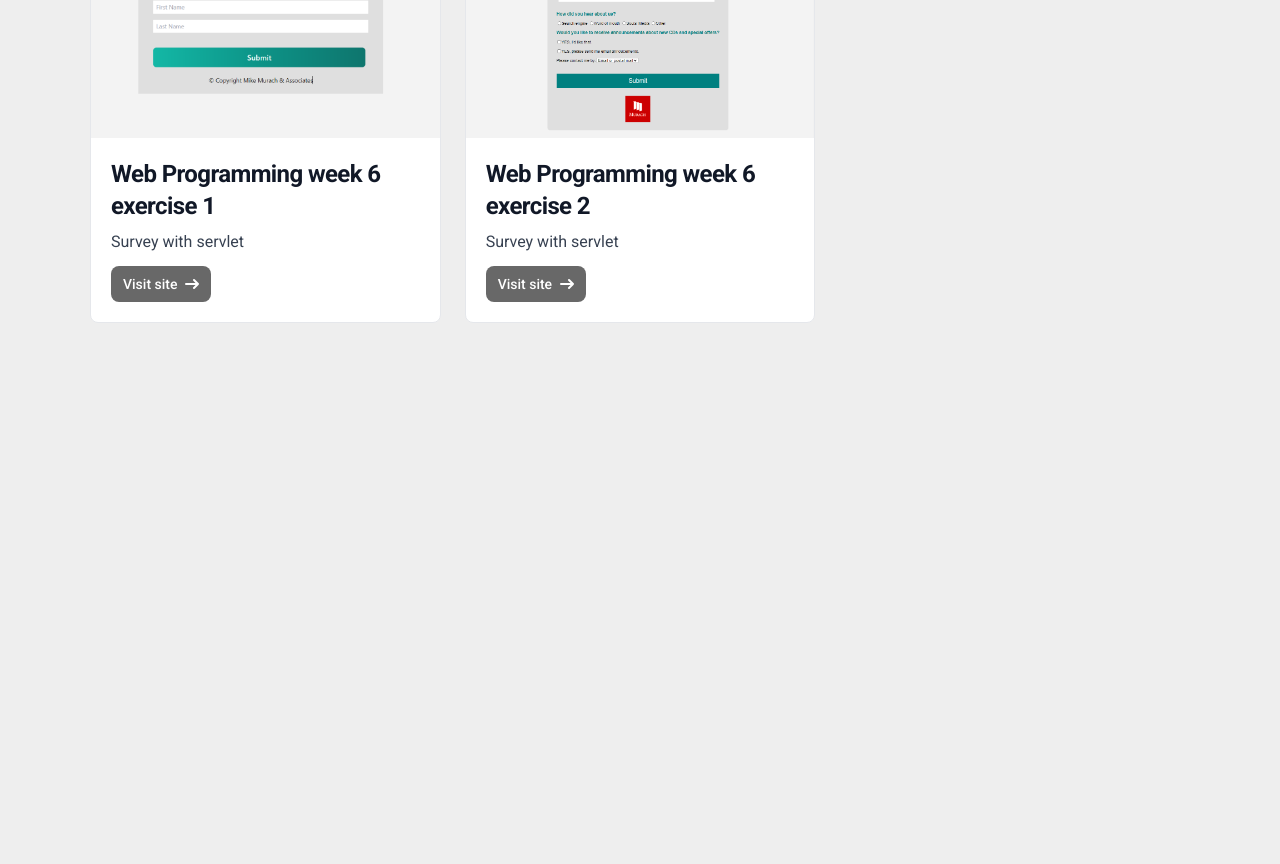
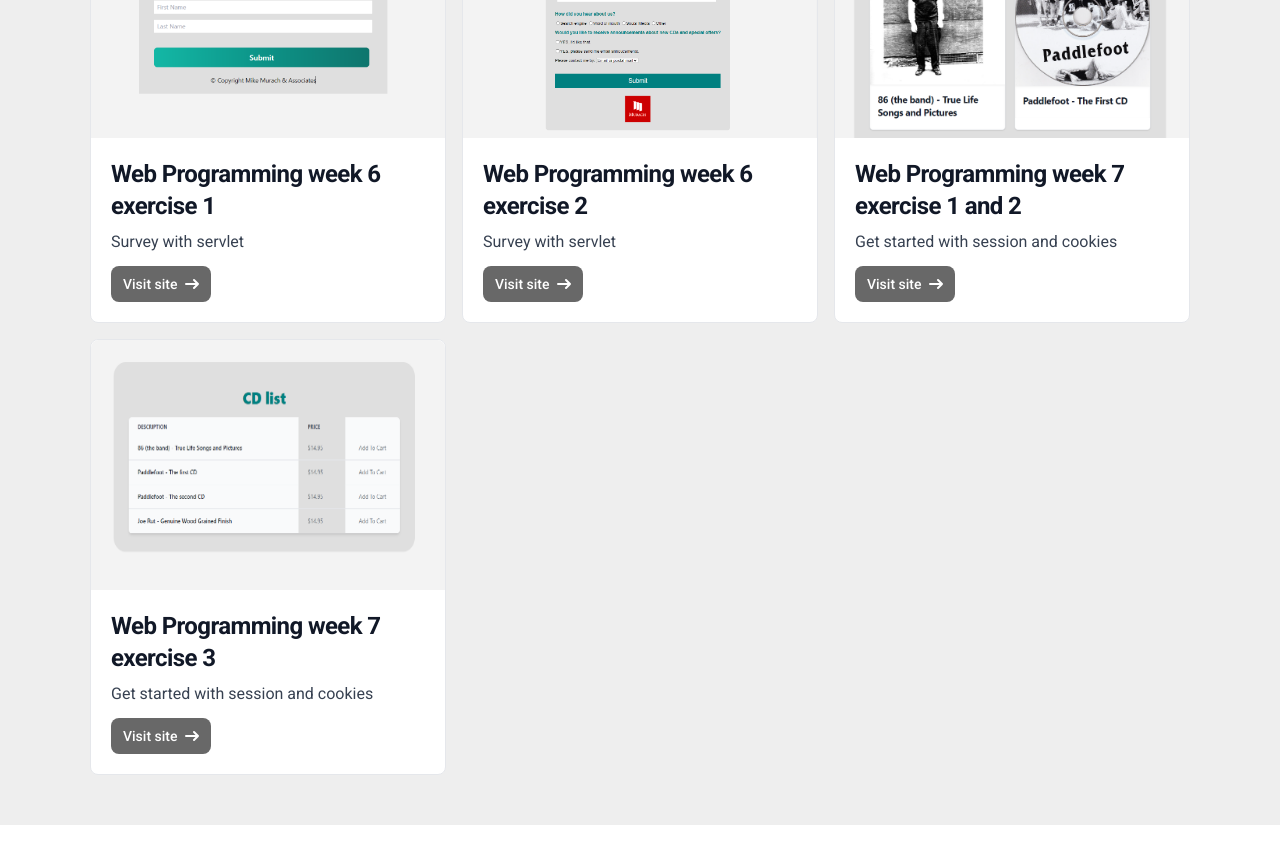
Before and after one commit to HuuNhan1308/personal-site, a React (Create React App) app: page / in a window 1280 px wide. Shown: the part 1860-2724 px from the top of the page. After the commit the page ends 2685 px from the top, so only its background shows below. Built offline with nearby package versions, Linux system fonts and the light colour scheme.

Commit message:
add some more exercises and responsive

```diff
--- a/public/index.html
+++ b/public/index.html
@@ -5,7 +5,7 @@
     <link rel="icon" href="%PUBLIC_URL%/logo192.png" />
     <meta name="viewport" content="width=device-width, initial-scale=1" />
     <meta name="theme-color" content="#000000" />
-    <meta property="og:image" content="%PUBLIC_URL%logo512.png" />
+    <meta property="og:image" content="%PUBLIC_URL%/logo192.png" />
     <meta
       name="description"
       content="Personal Introduction, show some web assignments and projects... From Hoho with love <3"
--- a/src/App.js
+++ b/src/App.js
@@ -22,7 +22,7 @@ function App() {
       </div>
 
       {/* App Container */}
-      <div className="App-container relative bg-[#eeeeee] h-[500vh] font-roboto">
+      <div className="App-container relative bg-[#eeeeee] font-roboto">
         {/* Short Info */}
         <div className="section-start relative mt-[320px]">
           <ShortInfoBar
@@ -41,10 +41,12 @@ function App() {
 
           {/* Skills */}
           <div className="section-skills py-[50px]" data-aos="fade-up">
-            <div className="title relative h-[70px] text-[40px] font-thin text-center">Skills</div>
+            <div className="title relative h-[70px] text-[40px] font-thin text-center mb-6 md:mb-0">
+              Skills
+            </div>
 
             {/* Skill Boxes */}
-            <div className="grid grid-cols-12 gap-6">
+            <div className="grid md:grid-cols-2 md:gap-x-6 gap-y-12">
               <SkillBox
                 icon={faGear}
                 title="Professional"
@@ -77,7 +79,10 @@ function App() {
               My projects
             </div>
 
-            <div className="items grid grid-cols-3 gap-6" data-aos="fade-up">
+            <div
+              className="items grid grid-cols-1 justify-items-center md:grid-cols-2 lg:grid-cols-3 gap-y-8 md:gap-4"
+              data-aos="fade-up"
+            >
               {Projects.map((project, index) => (
                 <Card
                   key={index}
--- a/src/assets/img/index.js
+++ b/src/assets/img/index.js
@@ -3,4 +3,6 @@ export const Images = {
   hoho: require('./hoho.jpg'),
   week6_ex1: require('./week6_ex1.png'),
   week6_ex2: require('./week6_ex2.png'),
+  week7_ex1_ex2: require('./week7_ex1_ex2.png'),
+  week7_ex3: require('./week7_ex3.png'),
 };
--- a/src/components/Card/Card.js
+++ b/src/components/Card/Card.js
@@ -1,26 +1,26 @@
 function Card({ title, description, image, className, link, attrs }) {
   return (
     <div
-      class={'max-w-sm bg-white border border-gray-200 rounded-lg shadow' + className}
+      className={'max-w-sm bg-white border border-gray-200 rounded-lg shadow' + className}
       {...attrs}
     >
       <a href={link} className="block h-[250px]">
-        <img class="rounded-t-lg h-full w-full" src={image} alt="" />
+        <img className="rounded-t-lg h-full w-full" src={image} alt="" />
       </a>
-      <div class="p-5">
+      <div className="p-5">
         <a href={link}>
-          <h5 class="mb-2 text-2xl font-bold tracking-tight text-gray-900 dark:text-white">
+          <h5 className="mb-2 text-2xl font-bold tracking-tight text-gray-900 dark:text-white">
             {title}
           </h5>
         </a>
-        <p class="mb-3 font-normal text-gray-700 dark:text-gray-400">{description}</p>
+        <p className="mb-3 font-normal text-gray-700 dark:text-gray-400">{description}</p>
         <a
           href={link}
-          class="inline-flex items-center px-3 py-2 text-sm font-medium text-center text-white bg-primary-low rounded-lg hover:bg-primary"
+          className="inline-flex items-center px-3 py-2 text-sm font-medium text-center text-white bg-primary-low rounded-lg hover:bg-primary"
         >
           Visit site
           <svg
-            class="w-3.5 h-3.5 ml-2"
+            className="w-3.5 h-3.5 ml-2"
             aria-hidden="true"
             xmlns="http://www.w3.org/2000/svg"
             fill="none"
@@ -28,9 +28,9 @@ function Card({ title, description, image, className, link, attrs }) {
           >
             <path
               stroke="currentColor"
-              stroke-linecap="round"
-              stroke-linejoin="round"
-              stroke-width="2"
+              strokeLinecap="round"
+              strokeLinejoin="round"
+              strokeWidth="2"
               d="M1 5h12m0 0L9 1m4 4L9 9"
             />
           </svg>
--- a/src/components/InfoDetail/InfoDetail.js
+++ b/src/components/InfoDetail/InfoDetail.js
@@ -1,42 +1,42 @@
 function InfoDetail({ ...attrs }) {
   return (
     <div className="section-about relative pt-[25px] pb-[50px]" {...attrs}>
-      <div className="relative p-[25px] grid grid-cols-12 gap-6 bg-[#FEFEFE] shadow-xl">
+      <div className="relative p-[25px] divide-y lg:divide-y-0 lg:grid lg:grid-cols-12 gap-6 bg-[#FEFEFE] shadow-xl">
         {/* Info detail Column */}
         <div className="info-list col-span-5">
           <ul className="divide-y divide-dashed divide-primary-low">
             <li className="py-[14px]">
-              <strong className="pr-[20px] text-[#fefefe] font-normal text-[14px] w-[115px] inline-block">
+              <strong className="pr-0 md:pr-[14px] text-[#fefefe] font-normal text-[14px] w-[99px] md:w-[115px] inline-block">
                 <span className="py-[2px] px-[5px] bg-primary">Age:</span>
               </strong>
               20 Years
             </li>
             <li className="py-[14px]">
-              <strong className="pr-[20px] text-[#fefefe] font-normal text-[14px] w-[115px] inline-block">
+              <strong className="pr-0 md:pr-[14px] text-[#fefefe] font-normal text-[14px] w-[99px] md:w-[115px] inline-block">
                 <span className="py-[2px] px-[5px] bg-primary">Current state:</span>
               </strong>
               IT Junior student
             </li>
             <li className="py-[14px]">
-              <strong className="pr-[20px] text-[#fefefe] font-normal text-[14px] w-[115px] inline-block">
+              <strong className="pr-0 md:pr-[14px] text-[#fefefe] font-normal text-[14px] w-[99px] md:w-[115px] inline-block">
                 <span className="py-[2px] px-[5px] bg-primary">Cityzenship:</span>
               </strong>
               Viet Nam
             </li>
             <li className="py-[14px]">
-              <strong className="pr-[20px] text-[#fefefe] font-normal text-[14px] w-[115px] inline-block">
+              <strong className="pr-0 md:pr-[14px] text-[#fefefe] font-normal text-[14px] w-[99px] md:w-[115px] inline-block">
                 <span className="py-[2px] px-[5px] bg-primary">Address:</span>
               </strong>
               Ho Chi Minh, dist 8
             </li>
             <li className="py-[14px]">
-              <strong className="pr-[20px] text-[#fefefe] font-normal text-[14px] w-[115px] inline-block">
+              <strong className="pr-0 md:pr-[14px] text-[#fefefe] font-normal text-[14px] w-[99px] md:w-[115px] inline-block">
                 <span className="py-[2px] px-[5px] bg-primary">Phone:</span>
               </strong>
-              +84 928 312 747
+              ..........
             </li>
             <li className="py-[14px]">
-              <strong className="pr-[20px] text-[#fefefe] font-normal text-[14px] w-[115px] inline-block">
+              <strong className="pr-0 md:pr-[14px] text-[#fefefe] font-normal text-[14px] w-[99px] md:w-[115px] inline-block">
                 <span className="py-[2px] px-[5px] bg-primary">Email:</span>
               </strong>
               nhanhohuunhan7398@gmail.com
@@ -45,7 +45,7 @@ function InfoDetail({ ...attrs }) {
         </div>
 
         {/* Info self-description Column */}
-        <div className="info-description col-span-7 text-justify">
+        <div className="info-description col-span-7 text-justify pt-4 mt-4 lg:mt-0 lg:pt-0">
           <p className="mb-[16px]">
             <strong>Hello! I'm Nhan</strong>
           </p>
--- a/src/components/ShortInfoBar/ShortInfoBar.js
+++ b/src/components/ShortInfoBar/ShortInfoBar.js
@@ -23,7 +23,7 @@ function ShortInfoBar({ image, fullname, subtitle, icons = [], className, ...att
           <button
             key={index}
             type="button"
-            class="mx-[10px] drop-shadow-xl text-white bg-primary-low hover:bg-primary focus:ring-4 focus:outline-none focus:ring-blue-300 font-medium rounded-[100%] text-sm w-[40px] h-[40px] text-center justify-center inline-flex items-center"
+            className="mx-[10px] drop-shadow-xl text-white bg-primary-low hover:bg-primary focus:ring-4 focus:outline-none focus:ring-blue-300 font-medium rounded-[100%] text-sm w-[40px] h-[40px] text-center justify-center inline-flex items-center"
           >
             <a className="text-[18px]" href="https://www.facebook.com/hh.nhan1308/">
               <FontAwesomeIcon icon={icon} />
--- a/src/components/SkillBox/SkillBox.js
+++ b/src/components/SkillBox/SkillBox.js
@@ -1,9 +1,9 @@
 import { faCheck } from '@fortawesome/free-solid-svg-icons';
 import { FontAwesomeIcon } from '@fortawesome/react-fontawesome';
 
-function SkillBox({ icon, title, details = [] }) {
+function SkillBox({ icon, title, details = [], className }) {
   return (
-    <div className="skill-professional col-span-6 bg-[#FEFEFE] shadow-md p-[25px]">
+    <div className="skill-professional bg-[#FEFEFE] shadow-md p-[25px]">
       <div className="Skill-title -mt-[56px] flex flex-col items-center">
         <div className="Skill-icon mx-[10px] w-[62px] h-[62px] text-center justify-center inline-flex items-center drop-shadow-xl text-[24px] text-white bg-primary-low focus:outline-none rounded-[100%]">
           <FontAwesomeIcon icon={icon} />
--- a/src/data/MyProjects/index.js
+++ b/src/data/MyProjects/index.js
@@ -14,6 +14,18 @@ const projects = [
     image: Images.week6_ex2,
     link: routes.week6_ex2,
   },
+  {
+    title: 'Web Programming week 7 exercise 1 and 2',
+    description: 'Get started with session and cookies',
+    image: Images.week7_ex1_ex2,
+    link: routes.week7_ex1_ex2,
+  },
+  {
+    title: 'Web Programming week 7 exercise 3',
+    description: 'Get started with session and cookies',
+    image: Images.week7_ex3,
+    link: routes.week7_ex3,
+  },
 ];
 
 export default projects;
--- a/src/routes/routes.js
+++ b/src/routes/routes.js
@@ -2,4 +2,6 @@ export const routes = {
   week6_ex1: '/week6_ex1',
   week6_ex2: '/week6_ex2',
   home: '/',
+  week7_ex1_ex2: '/week7_ex1_ex2',
+  week7_ex3: '/week7_ex3',
 };
```
Also changed, not shown: src/assets/img/week7_ex1_ex2.png (added), src/assets/img/week7_ex3.png (added).
